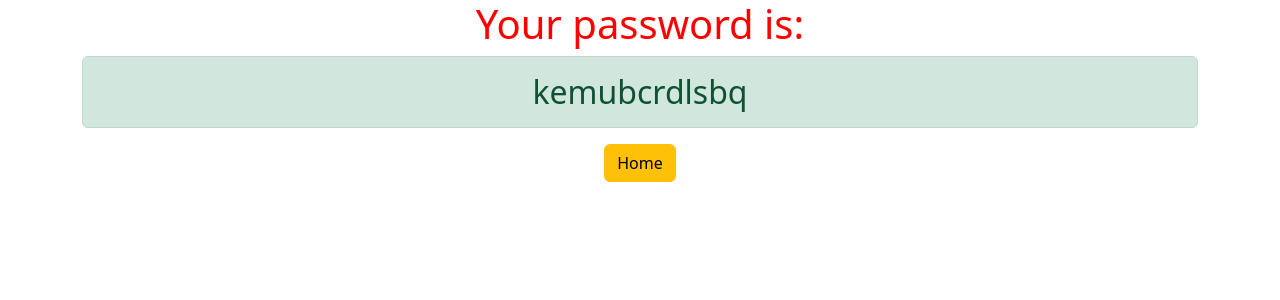
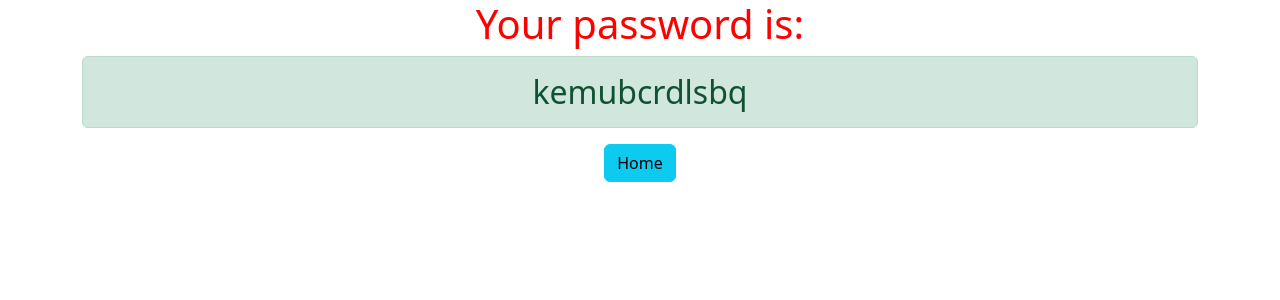
Before and after one commit to PavelShubin/django3-password-generator, a Django app: page /password in a window 1280 px wide. Shown: the top 300 px of the page. Run offline with Django 4.2, Linux system fonts and the light colour scheme.

Commit message:
I made some tweaks

```diff
--- a/generator/templates/generator/password.html
+++ b/generator/templates/generator/password.html
@@ -5,5 +5,5 @@
         <h1>Your password is:</h1>
         </font>
     <h2 class="alert alert-success">{{ password }}</h2>
-    <a href="{% url 'home' %}" class="btn btn-warning">Home</a>
+    <a href="{% url 'home' %}" class="btn btn-info">Home</a>
     </div>
--- a/password_generator/settings.py
+++ b/password_generator/settings.py
@@ -20,7 +20,7 @@ BASE_DIR = Path(__file__).resolve().parent.parent
 # See https://docs.djangoproject.com/en/4.1/howto/deployment/checklist/
 
 # SECURITY WARNING: keep the secret key used in production secret!
-SECRET_KEY = "django-insecure--*2v6kkw8&%jt9o&58pz=7gd9=r84k-6us9!@#loq3w#vrylrq"
+SECRET_KEY = "django-insecure"
 
 # SECURITY WARNING: don't run with debug turned on in production!
 DEBUG = True
```
